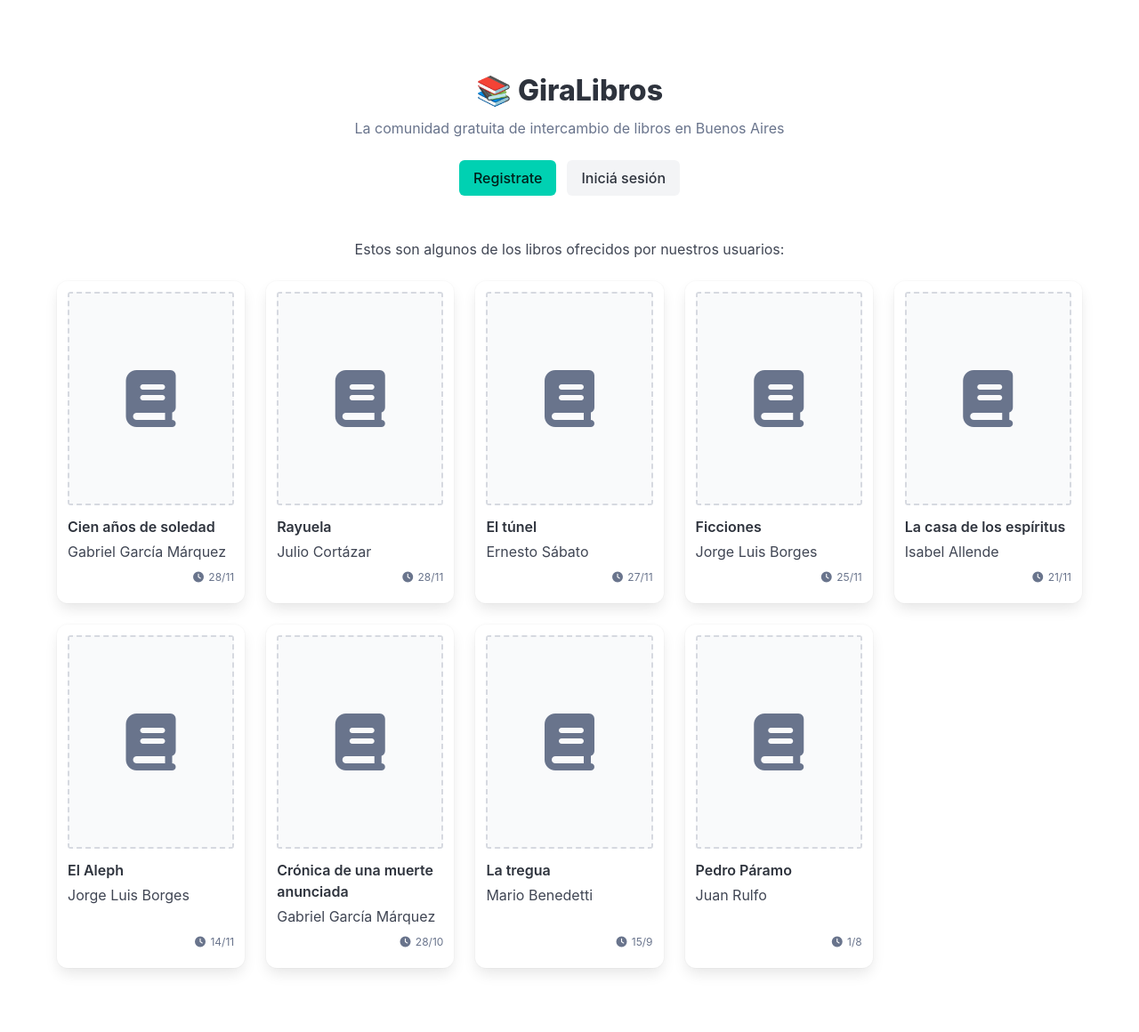
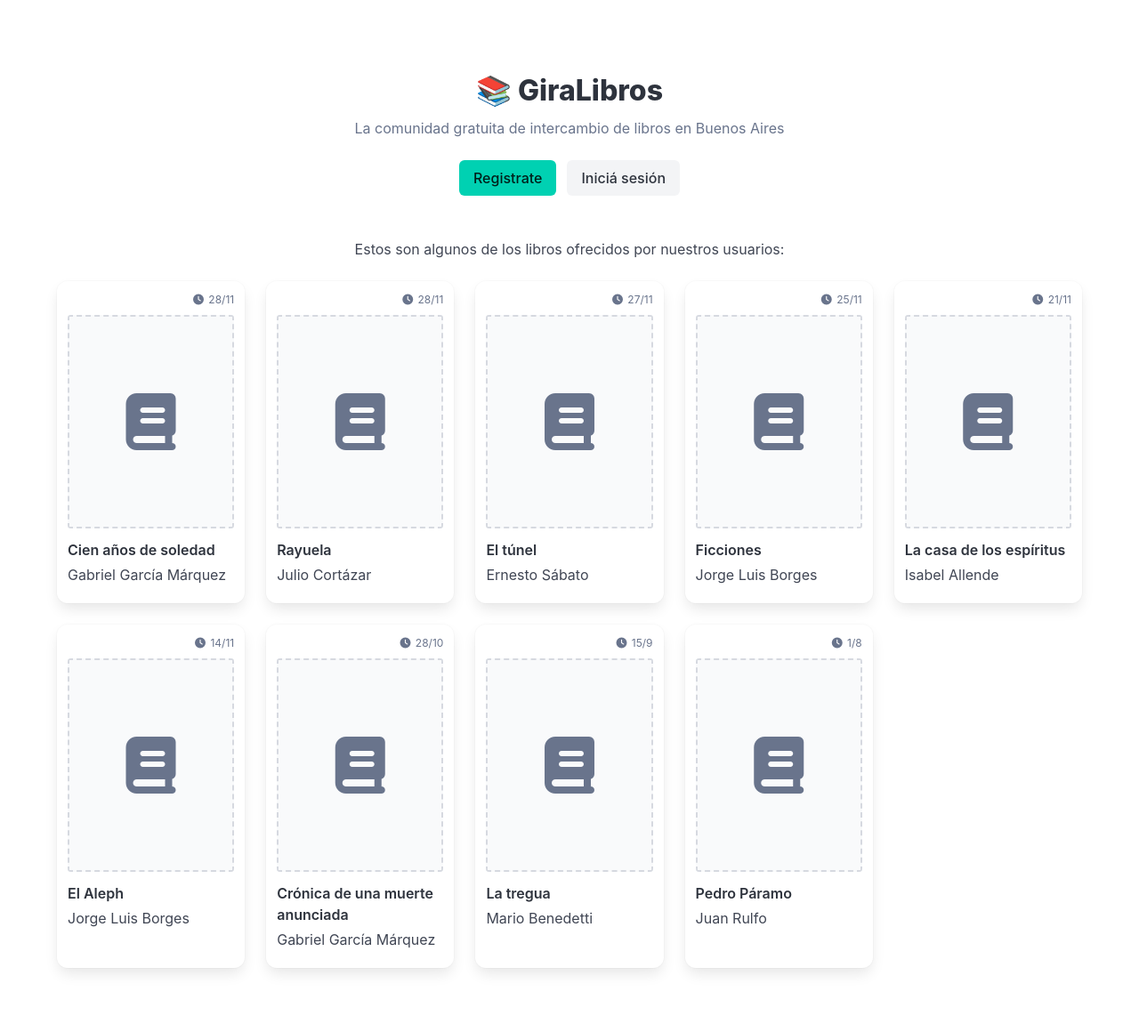
Before and after one commit to facundoolano/giralibros, a Django app: page / in a window 1280 px wide. Shown: the whole page at 89% size. Run offline with Django 4.2, Linux system fonts and the light colour scheme; data comes from the database, SQL or seed files in the repository; parts of the project's set-up code (start-up, migrations or seed data) failed here and were passed over; some libraries are stand-ins or nearby versions.

Commit message:
first stab

```diff
--- a/books/static/css/custom.css
+++ b/books/static/css/custom.css
@@ -62,13 +62,44 @@ body {
 .book-card-user {
     min-width: 0;
     flex: 1;
+    display: flex;
+    justify-content: space-between;
+    align-items: baseline;
+    gap: 0.3rem;
+}
+
+.book-card-user a {
     overflow: hidden;
     white-space: nowrap;
+    text-overflow: ellipsis;
+    min-width: 0;
 }
 
 .book-card-timestamp {
     flex-shrink: 0;
     white-space: nowrap;
+}
+
+/* Avatar in book card header row */
+.book-card-avatar {
+    width: 44px;
+    height: 44px;
+    border-radius: 4px;
+    object-fit: cover;
+    display: block;
+    flex-shrink: 0;
+}
+
+.book-card-avatar-placeholder {
+    width: 44px;
+    height: 44px;
+    border-radius: 4px;
+    flex-shrink: 0;
+    background-color: var(--bulma-scheme-main-bis);
+    border: 2px dashed var(--bulma-border);
+    display: flex;
+    align-items: center;
+    justify-content: center;
 }
 
 /* Book cover images - consistent sizing */
--- a/books/templates/_book_card.html
+++ b/books/templates/_book_card.html
@@ -6,6 +6,37 @@
 
     <!-- Desktop/Tablet: Vertical layout -->
     <div class="card-content is-hidden-mobile">
+
+      <!-- User meta row -->
+      <div class="is-flex is-align-items-center book-card-meta-row mb-2">
+        {% if request.user.is_authenticated %}
+        <a href="{% url 'profile' username=book.user.username %}" title="Ver el perfil de {{ book.user.username }}" style="flex-shrink: 0;">
+          {% if book.user.profile.profile_picture %}
+          <img src="{{ book.user.profile.profile_picture.url }}" alt="{{ book.user.username }}" class="book-card-avatar">
+          {% else %}
+          <span class="book-card-avatar-placeholder">
+            <span class="icon has-text-grey"><i class="fas fa-user"></i></span>
+          </span>
+          {% endif %}
+        </a>
+        <div class="book-card-user">
+          <a href="{% url 'profile' username=book.user.username %}" class="is-size-6" title="Ver el perfil de {{ book.user.username }}">{{ book.user.username }}</a>
+          <div class="is-size-7 book-card-timestamp has-text-grey">
+            <span class="icon is-small"><i class="fas fa-clock"></i></span>
+            <span class="timeago-tooltip" data-timestamp="{{ book.last_activity_date|date:'c' }}">{{ book.last_activity_date|timeago }}</span>
+          </div>
+        </div>
+        {% else %}
+        <div class="book-card-user">
+          <div></div>
+          <div class="is-size-7 book-card-timestamp has-text-grey">
+            <span class="icon is-small"><i class="fas fa-clock"></i></span>
+            <span class="timeago-tooltip" data-timestamp="{{ book.last_activity_date|date:'c' }}">{{ book.last_activity_date|timeago }}</span>
+          </div>
+        </div>
+        {% endif %}
+      </div>
+
       <div class="book-cover-container mb-3 has-text-centered" style="cursor: pointer;"{% if request.user.is_authenticated %} onclick="document.getElementById('modal-{{ book.id }}').classList.add('is-active')"{% else %} onclick="window.location.href='{% url 'login' %}'"{% endif %}>
         {% if book.cover_image %}
         <img src="{{ book.cover_image.url }}" alt="{{ book.title }}" class="book-cover-image">
@@ -33,24 +64,6 @@
       </p>
       {% endif %}
       <div style="margin-top: auto;">
-        <div class="mb-2 is-flex is-justify-content-space-between is-align-items-baseline book-card-meta-row">
-          {% if request.user.is_authenticated %}
-          <div class="is-size-6 book-card-user">
-            <span class="icon is-small has-text-grey">
-              <i class="fas fa-user"></i>
-            </span>
-            <a href="{% url 'profile' username=book.user.username %}" title="Ver el perfil de {{ book.user.username }}">{{ book.user.username }}</a>
-          </div>
-          {% else %}
-          <div></div>
-          {% endif %}
-          <div class="is-size-7 book-card-timestamp">
-            <span class="icon is-small has-text-grey">
-              <i class="fas fa-clock"></i>
-            </span>
-            <span class="has-text-grey timeago-tooltip" data-timestamp="{{ book.last_activity_date|date:'c' }}">{{ book.last_activity_date|timeago }}</span>
-          </div>
-        </div>
         {% if request.user.is_authenticated and book.user != request.user %}
         {% include '_exchange_button.html' with button_classes='is-fullwidth' %}
         {% endif %}
@@ -59,6 +72,37 @@
 
     <!-- Mobile: Horizontal layout -->
     <div class="card-content is-hidden-tablet">
+
+      <!-- User meta row -->
+      <div class="is-flex is-align-items-center book-card-meta-row mb-2">
+        {% if request.user.is_authenticated %}
+        <a href="{% url 'profile' username=book.user.username %}" title="Ver el perfil de {{ book.user.username }}" style="flex-shrink: 0;">
+          {% if book.user.profile.profile_picture %}
+          <img src="{{ book.user.profile.profile_picture.url }}" alt="{{ book.user.username }}" class="book-card-avatar">
+          {% else %}
+          <span class="book-card-avatar-placeholder">
+            <span class="icon has-text-grey"><i class="fas fa-user"></i></span>
+          </span>
+          {% endif %}
+        </a>
+        <div class="book-card-user">
+          <a href="{% url 'profile' username=book.user.username %}" class="is-size-6" title="Ver el perfil de {{ book.user.username }}">{{ book.user.username }}</a>
+          <div class="is-size-7 book-card-timestamp has-text-grey">
+            <span class="icon is-small"><i class="fas fa-clock"></i></span>
+            <span class="timeago-tooltip" data-timestamp="{{ book.last_activity_date|date:'c' }}">{{ book.last_activity_date|timeago }}</span>
+          </div>
+        </div>
+        {% else %}
+        <div class="book-card-user">
+          <div></div>
+          <div class="is-size-7 book-card-timestamp has-text-grey">
+            <span class="icon is-small"><i class="fas fa-clock"></i></span>
+            <span class="timeago-tooltip" data-timestamp="{{ book.last_activity_date|date:'c' }}">{{ book.last_activity_date|timeago }}</span>
+          </div>
+        </div>
+        {% endif %}
+      </div>
+
       <div class="columns is-mobile is-gapless">
         <div class="column is-narrow">
           <div class="book-cover-container-mobile mr-3">
@@ -90,24 +134,6 @@
           </p>
           {% endif %}
           <div style="margin-top: auto;">
-            <div class="mb-2 is-flex is-justify-content-space-between is-align-items-baseline book-card-meta-row">
-              {% if request.user.is_authenticated %}
-              <div class="is-size-6 book-card-user">
-                <span class="icon is-small has-text-grey">
-                  <i class="fas fa-user"></i>
-                </span>
-                <a href="{% url 'profile' username=book.user.username %}" title="Ver el perfil de {{ book.user.username }}">{{ book.user.username }}</a>
-              </div>
-              {% else %}
-              <div></div>
-              {% endif %}
-              <div class="is-size-7 book-card-timestamp">
-                <span class="icon is-small has-text-grey">
-                  <i class="fas fa-clock"></i>
-                </span>
-                <span class="has-text-grey timeago-tooltip" data-timestamp="{{ book.last_activity_date|date:'c' }}">{{ book.last_activity_date|timeago }}</span>
-              </div>
-            </div>
             {% if request.user.is_authenticated and book.user != request.user %}
             {% include '_exchange_button.html' with button_classes='is-fullwidth' %}
             {% endif %}
@@ -146,18 +172,22 @@
               <div class="content mb-3">{{ book.notes_display|linebreaks }}</div>
               {% endif %}
               <div style="margin-top: auto;">
-                <div class="is-flex is-justify-content-space-between is-align-items-baseline book-card-meta-row">
-                  <div class="is-size-6 book-card-user">
-                    <span class="icon is-small has-text-grey">
-                      <i class="fas fa-user"></i>
+                <div class="is-flex is-align-items-center book-card-meta-row">
+                  {% if book.user.profile.profile_picture %}
+                  <a href="{% url 'profile' username=book.user.username %}" class="mr-2">
+                    <img src="{{ book.user.profile.profile_picture.url }}" alt="{{ book.user.username }}" class="book-card-avatar">
+                  </a>
+                  {% else %}
+                  <a href="{% url 'profile' username=book.user.username %}" class="mr-2">
+                    <span class="book-card-avatar-placeholder">
+                      <span class="icon is-small has-text-grey" style="font-size: 0.6rem;"><i class="fas fa-user"></i></span>
                     </span>
-                    <a href="{% url 'profile' username=book.user.username %}" title="Ver el perfil de {{ book.user.username }}">{{ book.user.username }}</a>
-                  </div>
-                  <div class="is-size-7 book-card-timestamp">
-                    <span class="icon is-small has-text-grey">
-                      <i class="fas fa-clock"></i>
-                    </span>
-                    <span class="has-text-grey timeago-tooltip" data-timestamp="{{ book.last_activity_date|date:'c' }}">{{ book.last_activity_date|timeago }}</span>
+                  </a>
+                  {% endif %}
+                  <a href="{% url 'profile' username=book.user.username %}" class="is-size-6 book-card-user" title="Ver el perfil de {{ book.user.username }}">{{ book.user.username }}</a>
+                  <div class="is-size-7 book-card-timestamp has-text-grey">
+                    <span class="icon is-small"><i class="fas fa-clock"></i></span>
+                    <span class="timeago-tooltip" data-timestamp="{{ book.last_activity_date|date:'c' }}">{{ book.last_activity_date|timeago }}</span>
                   </div>
                 </div>
               </div>
```
